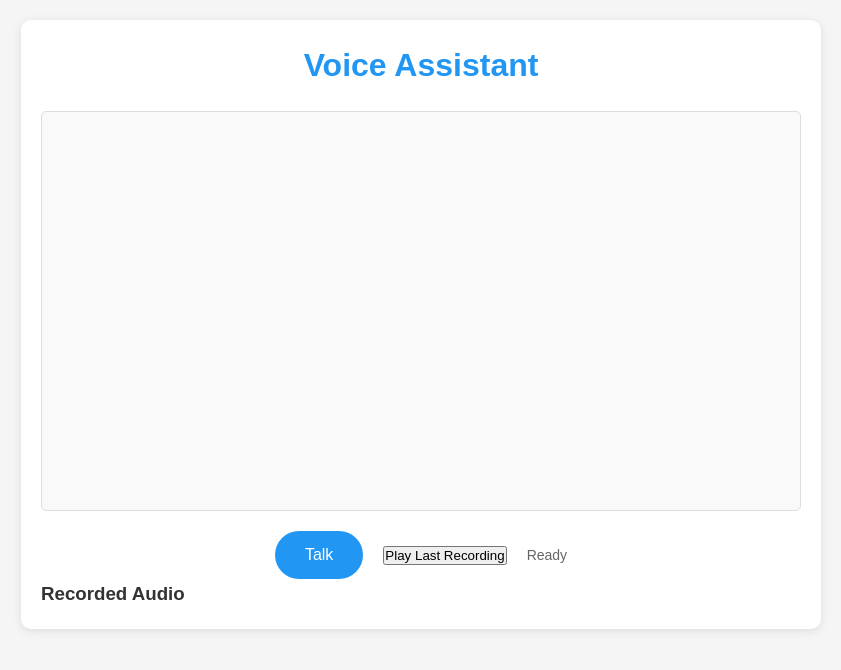
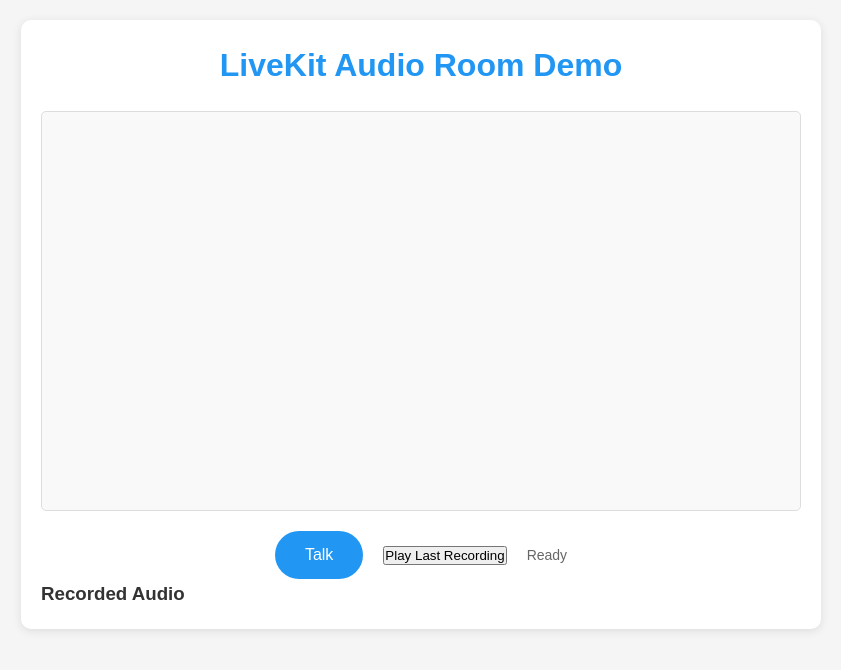
Before and after one commit to zeekwan/livekit-demo, a website: page public/index.html in a window 1280 px wide. Shown: the whole page, without its empty margins (219-1060 px from the left). Drawn offline with Linux system fonts and the light colour scheme.

Commit message:
name change

```diff
--- a/public/index.html
+++ b/public/index.html
@@ -10,7 +10,7 @@
 </head>
 <body>
   <div class="container">
-    <h1>Voice Assistant</h1>
+    <h1>LiveKit Audio Room Demo</h1>
 
 
     <!-- Log Section -->
```
